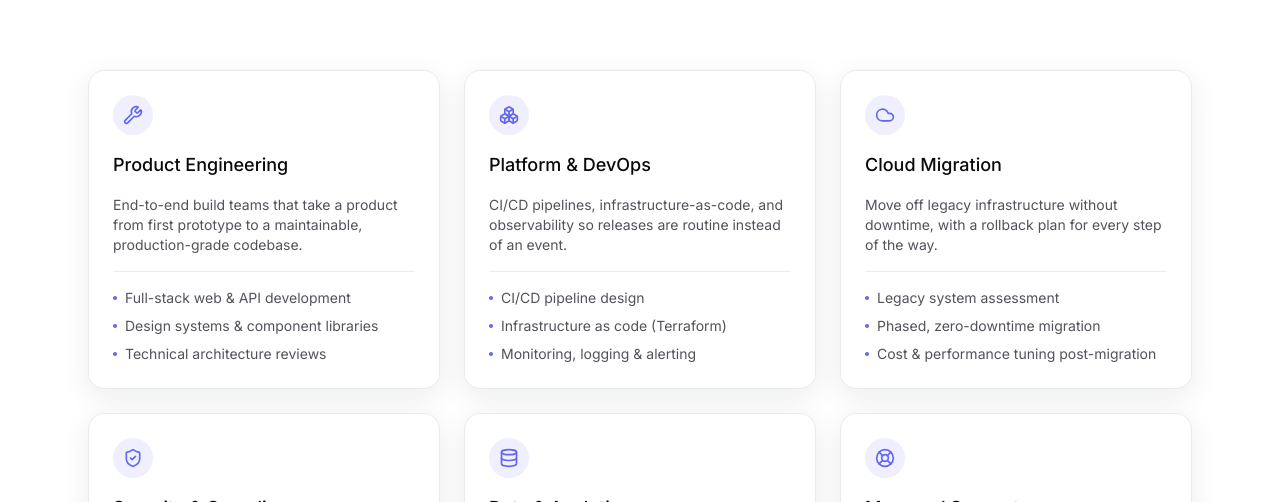
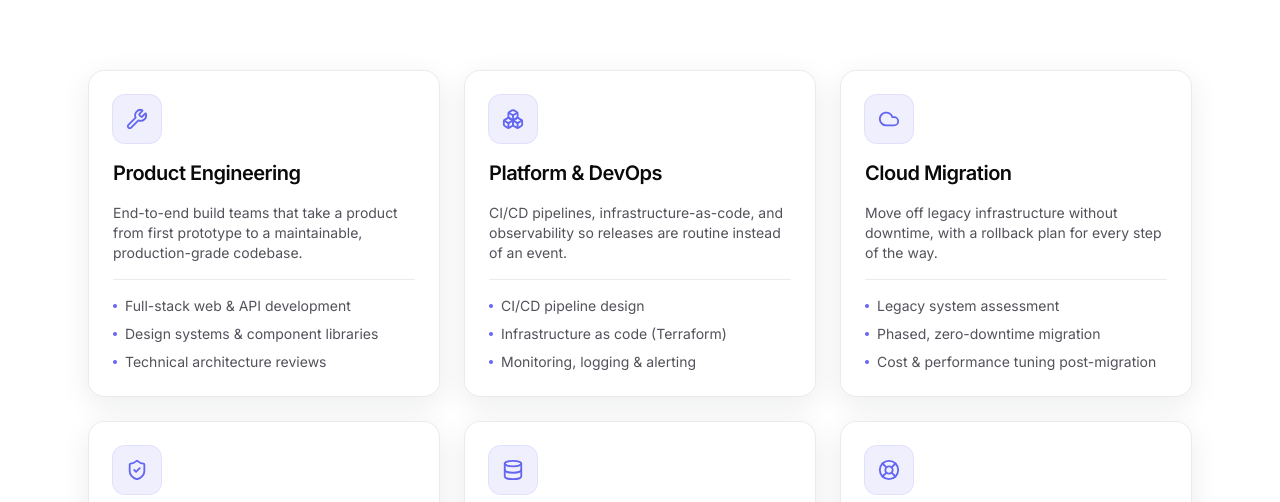
Before and after one commit to Erudite885/ee, a Next.js app: page /services in a window 1280 px wide. Shown: the part 450-952 px from the top of the page. Built offline with nearby package versions, Linux system fonts and the light colour scheme; no server answers.

Commit message:
session 20: services page feature-card treatment + staggered scroll-reveal

```diff
--- a/components/services-grid.tsx
+++ b/components/services-grid.tsx
@@ -1,3 +1,5 @@
+"use client";
+
 import {
   Boxes,
   Cloud,
@@ -6,6 +8,7 @@ import {
   ShieldCheck,
   Wrench,
 } from "lucide-react";
+import { motion, useReducedMotion, type Variants } from "framer-motion";
 import { GlassCard } from "@/components/glass-card";
 
 const SERVICES = [
@@ -77,20 +80,79 @@ const SERVICES = [
   },
 ];
 
+// Explicitly typed as Variants — inferred object literals widen `ease` to
+// `string`, which fails Framer Motion's stricter Easing type (see Session
+// 16's note in HANDOVER.md, reused here per Session 17's FeatureGrid
+// precedent).
+const cardLift: Variants = {
+  rest: { y: 0 },
+  hover: { y: -6, transition: { duration: 0.25, ease: "easeOut" } },
+};
+
+// Staggered scroll-reveal container/item pair. `container` fires
+// `staggerChildren` once each card's parent enters the viewport;
+// `item` is the actual fade/rise each card animates through. Split from
+// `cardLift` (hover) since both animate the same element via separate
+// `motion.div` wrappers — see the nested-motion note below.
+const revealContainer: Variants = {
+  hidden: {},
+  visible: { transition: { staggerChildren: 0.1 } },
+};
+
+const revealItem: Variants = {
+  hidden: { opacity: 0, y: 24 },
+  visible: { opacity: 1, y: 0, transition: { duration: 0.5, ease: "easeOut" } },
+};
+
 /**
  * Services page offering grid. One GlassCard per offering, per Session 8
  * scope — heavier than FeatureGrid's cards (adds an "includes" bullet list),
  * so this is its own component rather than reusing FeatureGrid directly.
+ *
+ * Session 20: brought up to the Session 17 FeatureGrid card standard (icon
+ * badge in the accent-tinted rounded-xl treatment instead of a bare
+ * rounded-full, a Framer Motion `whileHover` lift + border glow layered on
+ * top of GlassCard with hoverScale disabled so it doesn't fight the lift,
+ * stronger title hierarchy) plus a staggered scroll-reveal on the grid
+ * itself, entering once via `whileInView`.
+ *
+ * Two separate `motion.div` wrappers per card (outer for scroll-reveal,
+ * inner for hover-lift) rather than merging both animations into one set of
+ * variants — `initial`/`whileInView` and `initial`/`whileHover` need
+ * different trigger props on the same element, and Framer Motion resolves
+ * exactly one `variants` prop per component, so nesting keeps the two
+ * independent instead of one clobbering the other.
  */
 export function ServicesGrid() {
+  const shouldReduceMotion = useReducedMotion();
+
   return (
-    <div className="grid gap-6 sm:grid-cols-2 lg:grid-cols-3">
+    <motion.div
+      className="grid gap-6 sm:grid-cols-2 lg:grid-cols-3"
+      initial={shouldReduceMotion ? undefined : "hidden"}
+      whileInView={shouldReduceMotion ? undefined : "visible"}
+      viewport={{ once: true, margin: "-80px" }}
+      variants={shouldReduceMotion ? undefined : revealContainer}
+    >
       {SERVICES.map(({ icon: Icon, title, description, includes }) => (
-        <GlassCard key={title} className="flex flex-col gap-4">
-          <span className="inline-flex h-10 w-10 items-center justify-center rounded-full bg-accent/10 text-accent">
-            <Icon size={20} />
+        <motion.div
+          key={title}
+          variants={shouldReduceMotion ? undefined : revealItem}
+        >
+          <motion.div
+            initial="rest"
+            whileHover={shouldReduceMotion ? undefined : "hover"}
+            animate="rest"
+            variants={shouldReduceMotion ? undefined : cardLift}
+          >
+            <GlassCard
+              hoverScale={false}
+              className="flex h-full flex-col gap-4 transition-[border-color,box-shadow] duration-300 hover:border-accent hover:shadow-[0_20px_60px_-15px_var(--accent)]"
+            >
+              <span className="inline-flex h-12 w-12 items-center justify-center rounded-xl bg-accent/10 text-accent ring-1 ring-accent/20">
+                <Icon size={22} />
               </span>
-          <h3 className="text-lg font-medium">{title}</h3>
+              <h3 className="text-xl font-semibold tracking-tight">{title}</h3>
               <p className="text-sm text-muted">{description}</p>
               <ul className="mt-auto flex flex-col gap-2 border-t border-[var(--glass-border)] pt-4 text-sm text-muted">
                 {includes.map((item) => (
@@ -104,7 +166,9 @@ export function ServicesGrid() {
                 ))}
               </ul>
             </GlassCard>
+          </motion.div>
+        </motion.div>
       ))}
-    </div>
+    </motion.div>
   );
 }
```
Also changed, not shown: 1 other file (tests, documents, lock files or other folders). Lines whose indentation alone changed are shown as unchanged.
